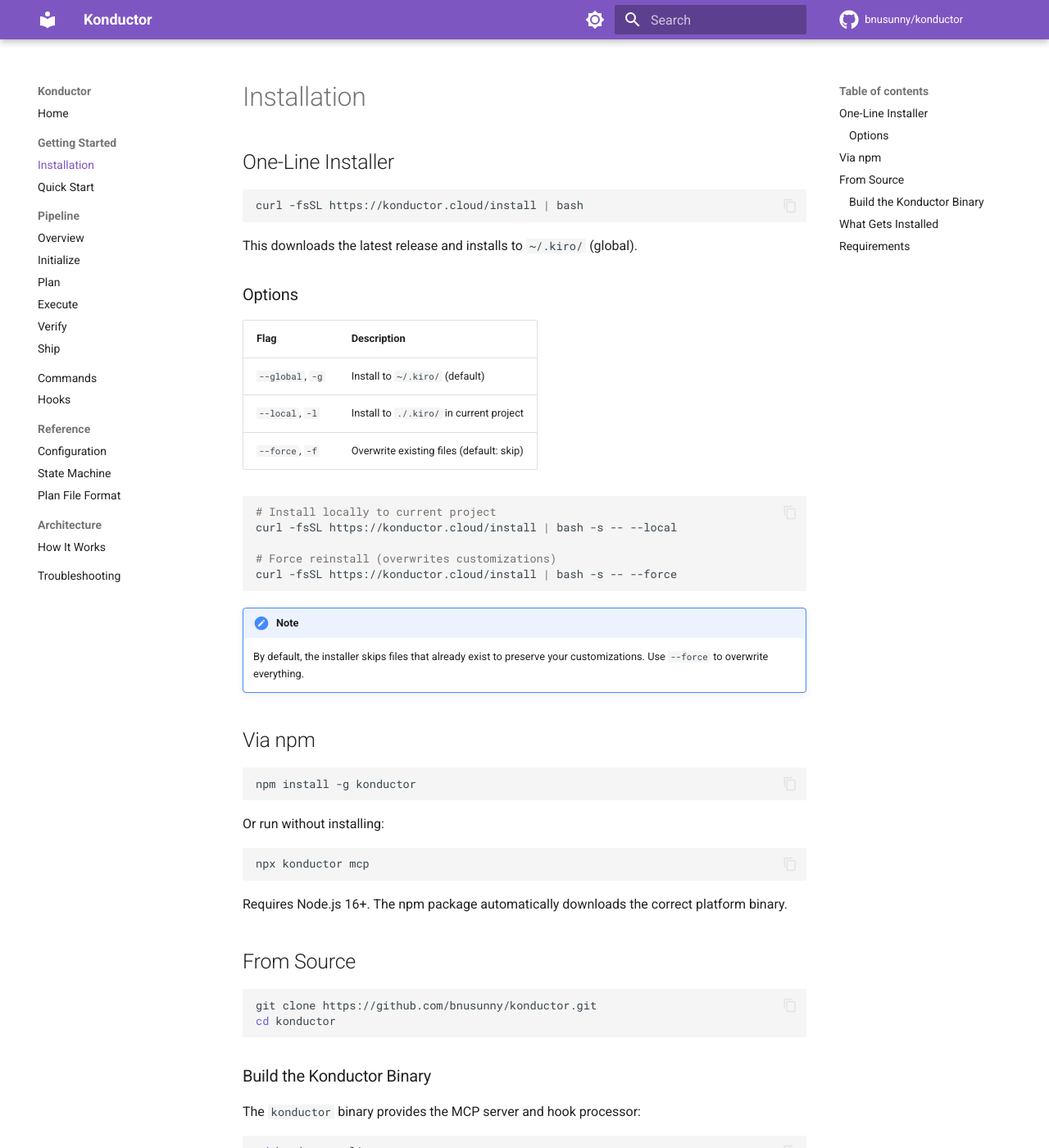
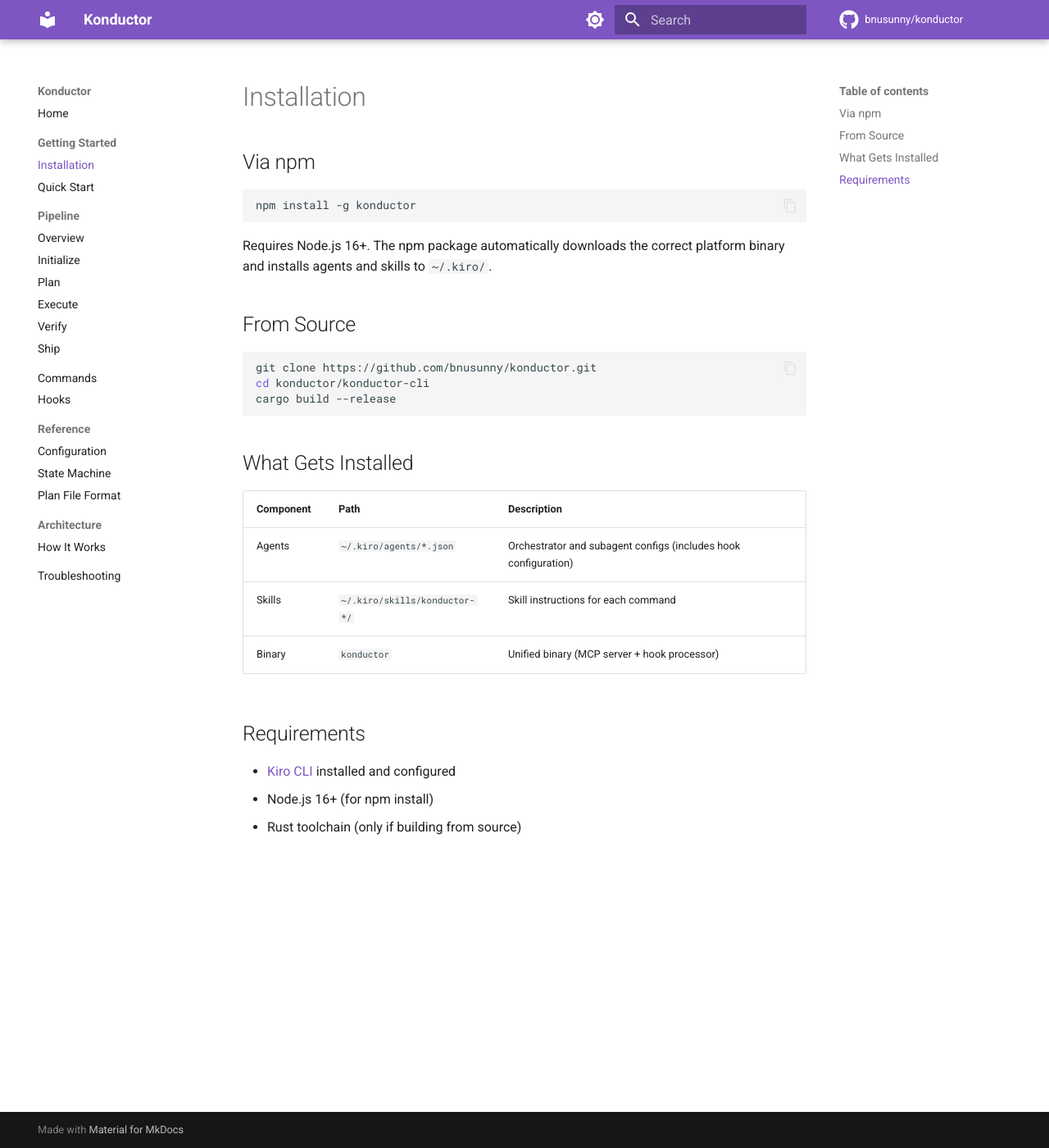
Before and after one commit to bnusunny/konductor, an MkDocs documentation site: the page built from docs-site/getting-started/installation.md, in a window 1280 px wide and 1400 px high. Shown: the whole window at 82% size. Built offline with MkDocs 1.6.1 and Material for MkDocs 9.7.7, drawn with Linux system fonts in a browser that asks for light colours; comment, search, counter and statistics services are not loaded; some of the changed text lies outside the part shown.

Commit message:
chore: deprecate install.sh in favor of npm (#67)
- Replace install.sh with a stub that points users to npm
- Update docs/install one-liner to recommend npm
- Update README, docs-site installation, troubleshooting, and index
- Remove tests/test_installer.sh (tested the old installer)

````diff
--- a/docs-site/getting-started/installation.md
+++ b/docs-site/getting-started/installation.md
@@ -1,31 +1,4 @@
 # Installation
-
-## One-Line Installer
-
-```bash
-curl -fsSL https://konductor.cloud/install | bash
-```
-
-This downloads the latest release and installs to `~/.kiro/` (global).
-
-### Options
-
-| Flag | Description |
-|------|-------------|
-| `--global`, `-g` | Install to `~/.kiro/` (default) |
-| `--local`, `-l` | Install to `./.kiro/` in current project |
-| `--force`, `-f` | Overwrite existing files (default: skip) |
-
-```bash
-# Install locally to current project
-curl -fsSL https://konductor.cloud/install | bash -s -- --local
-
-# Force reinstall (overwrites customizations)
-curl -fsSL https://konductor.cloud/install | bash -s -- --force
-```
-
-!!! note
-    By default, the installer skips files that already exist to preserve your customizations. Use `--force` to overwrite everything.
 
 ## Via npm
 
@@ -33,42 +6,26 @@ curl -fsSL https://konductor.cloud/install | bash -s -- --force
 npm install -g konductor
 ```
 
-Or run without installing:
-
-```bash
-npx konductor mcp
-```
-
-Requires Node.js 16+. The npm package automatically downloads the correct platform binary.
+Requires Node.js 16+. The npm package automatically downloads the correct platform binary and installs agents and skills to `~/.kiro/`.
 
 ## From Source
 
 ```bash
 git clone https://github.com/bnusunny/konductor.git
-cd konductor
-```
-
-### Build the Konductor Binary
-
-The `konductor` binary provides the MCP server and hook processor:
-
-```bash
-cd konductor-cli
+cd konductor/konductor-cli
 cargo build --release
-cd ..
-./install.sh
 ```
 
 ## What Gets Installed
 
 | Component | Path | Description |
 |-----------|------|-------------|
-| Agents | `agents/*.json` | Orchestrator and subagent configs (includes hook configuration) |
-| Skills | `skills/konductor-*/` | Skill instructions for each command |
-| Binary | `bin/konductor` | Unified binary (MCP server + hook processor) |
+| Agents | `~/.kiro/agents/*.json` | Orchestrator and subagent configs (includes hook configuration) |
+| Skills | `~/.kiro/skills/konductor-*/` | Skill instructions for each command |
+| Binary | `konductor` | Unified binary (MCP server + hook processor) |
 
 ## Requirements
 
 - [Kiro CLI](https://kiro.dev) installed and configured
-- `bash`, `curl` or `wget` for the one-line installer
+- Node.js 16+ (for npm install)
 - Rust toolchain (only if building from source)
````
Also changed, not shown: .kiro/steering/product.md (+1 -1 lines), .kiro/steering/structure.md (+0 -1 lines), README.md (+0 -27 lines), docs-site/index.md (+0 -8 lines), docs-site/troubleshooting.md (+7 -27 lines), npm/README.md (+0 -6 lines), 3 other files.
